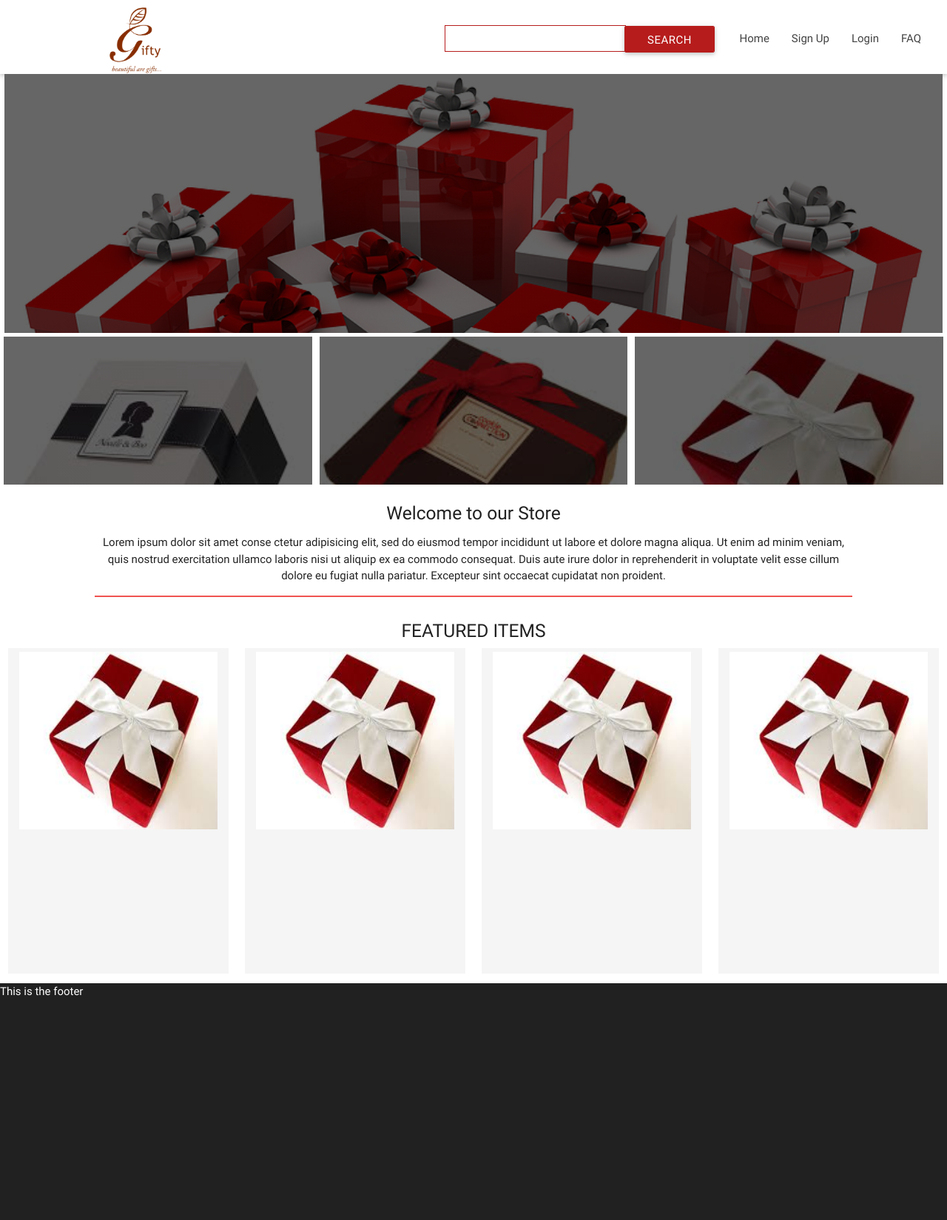
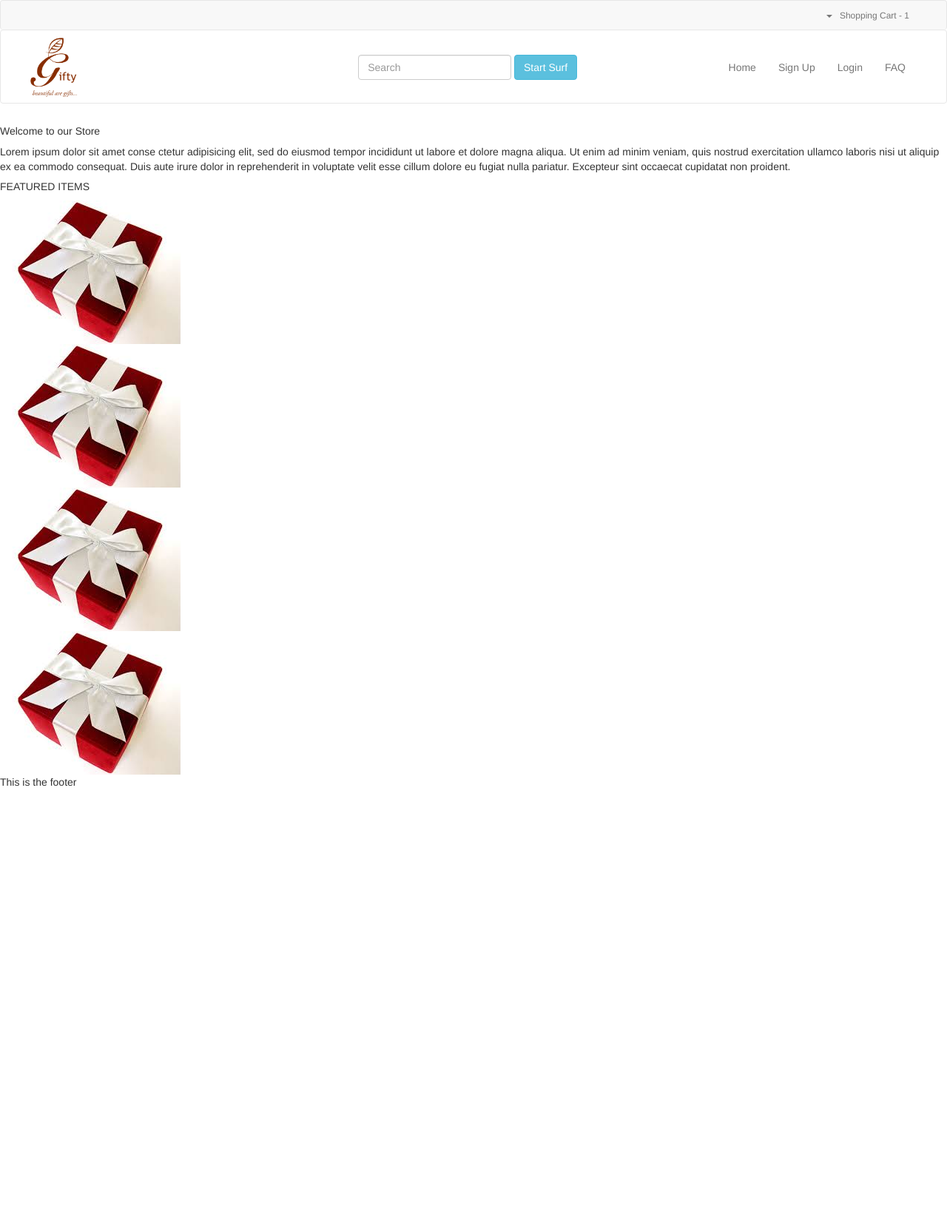
Before and after one commit to emmanuel-isaac/gifty, a Django app: page / in a window 1280 px wide. Shown: the whole page at 74% size. After the commit the page ends 1063 px from the top, so only its background shows below. Run offline with Django 3.2, Linux system fonts and the light colour scheme; parts of the project's set-up code (start-up, migrations or seed data) failed here and were passed over; some libraries are stand-ins or nearby versions.

Commit message:
Edit base.html and change styling

```diff
--- a/static/stylesheets/main.css
+++ b/static/stylesheets/main.css
@@ -1,200 +1,30 @@
-main {
-	min-height: 46vh;
+.main-nav {
+	background-color: #fff;
+	height: 100px;
+	padding: 25px;
 }
 
-#first-nav {
-	height: 30px;
-	background: #f7f7f7;
+.top-nav {
+	margin-bottom: 0;
+	border-bottom: none;
+	min-height: 40px;
+	max-height: 40px;
+	padding: 10px 60px;
 }
 
-#first-nav li a, .dropdown-content a {
-	font-size: .75rem;
+.top-nav a {
+	font-size: 12px;
+	padding: 0 5px !important;
 }
 
-.app-logo {
-	width: 70px;
-	height: auto;
-	position: relative;
-	bottom: 10px;
-	margin-left: 10vw;
-}
-
-#first-nav li span {
-	position: relative;
-	bottom: 3px;
-}
-
-#first-nav .badge {
-	top: 1px;
-	border: thin black solid;
-	max-height: 70%
-}
-
-#first-nav i {
-	font-size: 1.2rem;
-}
-
-.nav-wrapper, .nav-wrapper ul, .nav-wrapper li {
-	height: 100%;
-}
-
-#first-nav li {
-	height: 50px;
-	position: relative;
-	bottom: 15px;
-}
-
-#dropdown2 li {
-	height: 45px !important;
-}
-
-.nav-wrapper ul {
-	height: 100%;
-}
-
-#second-nav {
-	background-color: #fff;
-	height: 100px;
-	padding: 20px;
-}
-
-#second-nav li:hover {
-	background: none !important;
-}
-
-#second-nav li a:hover {
-	text-decoration: underline;
-}
-
-.brand-logo, nav li a, ul a {
-	color: #424242 !important;
-}
-
-.search-div {
-	width: 30vw;
-}
-
-#search-bar {
-	border: thin #b71c1c solid;
-	width: 62%;
-	height: 34px;
-	padding-left: 5px;
-	color: #424242;
-}
-
-#search-bar:focus {
-	box-shadow: 0 1px 0 0;
-}
-
-.search-button {
-	position: relative;
-	right: 5px;
-	top: 7px;
-	border: thin #b71c1c solid;
-}
+img.app-logo {
+  height: 80px;
+  width: auto;
+  position: relative;
+  bottom: 30px;
+ }
 
 
-.search-button:hover {
-	text-decoration: none !important;
+.navbar-form {
+	margin-left: 30%;
 }
-
-/***************************************************
-SECTION
-***************************************************/
-
-.first-section {
-	height: 350px;
-	width: 99vw;
-	background: linear-gradient(
-      rgba(0, 0, 0, 0.6),
-      rgba(0, 0, 0, 0.6)
-    ),url('../img/gifts1.jpg') no-repeat;
-  background-size: cover;
-  margin: 0 auto;
-}
-
-.second-section .s4 {
-	min-height: 200px;
-	padding: 5px;
-}
-
-.gift-stock {
-	min-height: 200px;
-}
-
-.s4:nth-child(1) div {
-	background: linear-gradient(
-      rgba(0, 0, 0, 0.6),
-      rgba(0, 0, 0, 0.6)
-    ),url('../img/gift-img-1.jpeg') no-repeat;
-  background-size: cover;
-}
-
-.s4:nth-child(2) div {
-	background: linear-gradient(
-      rgba(0, 0, 0, 0.6),
-      rgba(0, 0, 0, 0.6)
-    ),url('../img/gift-img-2.jpeg') no-repeat;
-  background-size: cover;
-}
-
-.s4:nth-child(3) div {
-	background: linear-gradient(
-      rgba(0, 0, 0, 0.6),
-      rgba(0, 0, 0, 0.6)
-    ),url('../img/small-gift-3.jpeg') no-repeat;
-  background-size: cover;
-}
-
-.third-section {
-	text-align: center;
-	padding: 0 10% 20px;
-}
-
-.third-section div {
-	border-bottom: 2px #ef5350 solid;
-}
-
-.featured {
-	height: 60vh;
-	margin-bottom: 10px;
-	text-align: center;
-}
-
-.featured-item {
-	height: 55vh;
-	background: #f5f5f5;
-}
-
-.featured-item img {
-	margin-top: 5px;
-	height: 30vh;
-	width: auto;
-	max-width: 90%;
-}
-
-footer {
-	min-height: 40vh;
-	background: #212121;
-	color: #fff;
-}
-
-
-/**********
-SIGNUP FORM
-***********/
-
-#signup-form {
-	width: 70vw;
-	margin: 50px auto;
-	text-align: center;
-}
-
-/*********
-LOGIN FORM
-*********/
-
-#loginModal {
-	width: 30vw;
-	height: 50vh;
-}
--- a/templates/app_base.html
+++ b/templates/app_base.html
@@ -4,7 +4,7 @@
 	<head>
 		<title>gifty</title>
 		<meta charset='utf-8'>
-		<link rel="stylesheet" type="text/css" href="{% static 'lib/materialize/css/materialize.css' %}">
+		<link rel="stylesheet" type="text/css" href="{% static 'lib/bootstrap-3.3.4-dist/css/bootstrap.css' %}">
 		<link rel="stylesheet" type="text/css" href="{% static 'stylesheets/main.css' %}">
 
 		{% block local_css %}
@@ -14,54 +14,68 @@
 
 	<body>
 		<header>
-			{% if user.is_authenticated %}
-				<nav id = "first-nav">
-			    	<div class="nav-wrapper">
-				      	<ul class="left hide-on-med-and-down">
+
+			<nav class="navbar navbar-default top-nav">
+					<ul class="nav navbar-nav navbar-right">
+		        <li class="dropdown">
+		          <a href="#" class="dropdown-toggle" data-toggle="dropdown" role="button" aria-expanded="false">{{user.username}}<span class="caret"></span></a>
+		          <ul class="dropdown-menu" role="menu">
 								<li><a href="#">MY WISH LIST</a></li>
+								<li class="divider"></li>
 								<li><a href="#">MY ACCOUNT</a></li>
+								<li class="divider"></li>
 								<li><a href="#">MY CART</a></li>
+								<li class="divider"></li>
 								<li><a href="#">CHECKOUT</a></li>
 		          </ul>
-				      	<ul id="nav-mobile" class="right hide-on-med-and-down">
-				      		<ul id="dropdown2" class="dropdown-content">
-					        	<li><a href="{% url 'logout' %}">Logout</a></li>
+		        </li>
+		        <li><a href="#">Shopping Cart - 1</a></li>
 					</ul>
-
-				        	<li><a href="#!" data-activates="dropdown2" class="dropdown">{{user.username}}<i class="mdi-navigation-arrow-drop-down right"></i></a></li>
-					        <li><a href="#"><i class="mdi-action-add-shopping-cart"></i><span> Shopping Cart - 1</span></a></li>
-				      	</ul>
-			    	</div>
 			</nav>
-			{% endif %}
 
 
-			<nav id="second-nav">
-		    	<div class="nav-wrapper">
-			      	<a href="{% url 'home' %}" class="brand-logo">
+			<nav class="navbar navbar-default main-nav">
+			  <div class="container-fluid">
+			    <!-- Brand and toggle get grouped for better mobile display -->
+			    <div class="navbar-header">
+			      <button type="button" class="navbar-toggle collapsed" data-toggle="collapse" data-target="#bs-example-navbar-collapse-1">
+			        <span class="sr-only">Toggle navigation</span>
+			        <span class="icon-bar"></span>
+			        <span class="icon-bar"></span>
+			        <span class="icon-bar"></span>
+			      </button>
+			      <a class="navbar-brand" href="#">
 			      	<img src="{% static 'img/logo.jpg' %}" class="app-logo">
 			      </a>
+			    </div>
 
+			    <!-- Collect the nav links, forms, and other content for toggling -->
+			    <div class="collapse navbar-collapse" id="bs-example-navbar-collapse-1">
+			      <form class="navbar-form navbar-left" role="search">
+			        <div class="form-group">
+			          <input type="text" class="form-control" placeholder="Search">
+			        </div>
+			        <button type="submit" class="btn btn-info">Start Surf</button>
+			      </form>
 
-			      	<ul id="nav-mobile" class="right hide-on-med-and-down">
-			      		<li>
-			      			<form>
-			      				<div class="search-div">
-						        	<input type="text" id="search-bar">
-						        	<a class="waves-effect waves-light btn white-text search-button red darken-4">Search</a>
-					        	</div>
-					      	</form>
-			      		</li>
-			        	<li><a href="{% url 'home' %}">Home</a></li>
+			      <ul class="nav navbar-nav navbar-right">
+			        <li><a href="#">Home</a></li>
 			        {% if not user.is_authenticated %}
 		        		<li><a href="{% url 'signup' %}">Sign Up</a></li>
 		        		<li><a href="#loginModal" class="modal-trigger">Login</a></li>
+		        	{% else %}
+			        	<li><a href="{% url 'logout' %}">Logout</a></li>
 			        {% endif %}
 			        <li><a href="#">FAQ</a></li>
 			      </ul>
-		    	</div>
+			    </div><!-- /.navbar-collapse -->
+			  </div><!-- /.container-fluid -->
 			</nav>
-		</header>
+
+
+
+
+
 
 		<div>
 			<!-- Modal Structure -->
@@ -111,29 +125,7 @@
 		</section>
 
 		<script type="text/javascript" src="{% static 'lib/jquery-2.1.3.js' %}"></script>
-		<script type="text/javascript" src="{% static 'lib/materialize/js/materialize.js' %}"></script>
-		<script type="text/javascript">
-			$(document).ready(function() {
-				$('.dropdown').dropdown({
-			      	inDuration: 300,
-			      	outDuration: 225,
-			      	constrain_width: false, // Does not change width of dropdown to that of the activator
-			      	hover: false, // Activate on click
-			      	alignment: 'left', // Aligns dropdown to left or right edge (works with constrain_width)
-			      	gutter: 0, // Spacing from edge
-			      	belowOrigin: false // Displays dropdown below the button
-				});
-
-				$('.modal-trigger').leanModal({
-			      	dismissible: true, // Modal can be dismissed by clicking outside of the modal
-			      	opacity: .5, // Opacity of modal background
-			      	in_duration: 300, // Transition in duration
-			      	out_duration: 200, // Transition out duration
-			      	// ready: function() { alert('Ready'); }, // Callback for Modal open
-			      	// complete: function() { alert('Closed'); } // Callback for Modal close
-			    });
-			});
-		</script>
+		<script type="text/javascript" src="{% static 'lib/bootstrap-3.3.4-dist/js/bootstrap.js' %}"></script>
 
 		{% block local_js %}
 
```
Lines whose indentation alone changed are shown as unchanged.
